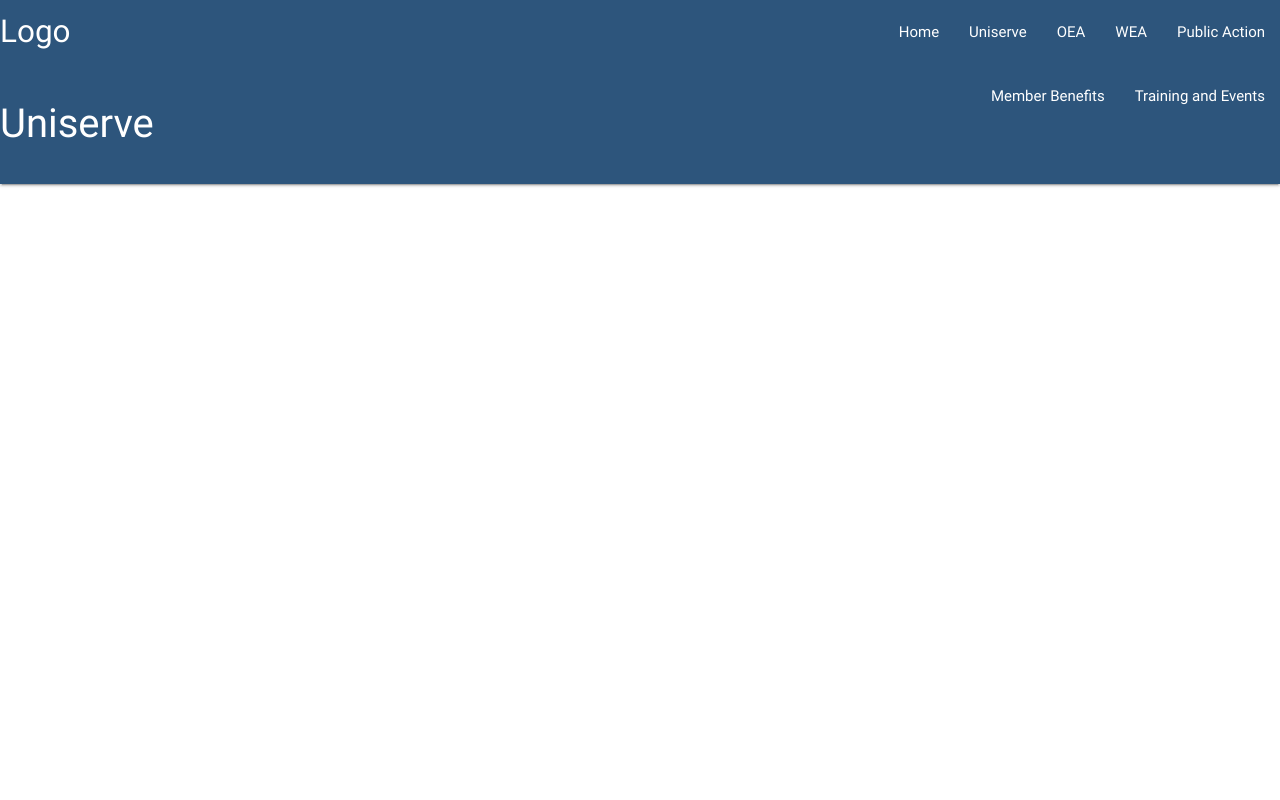
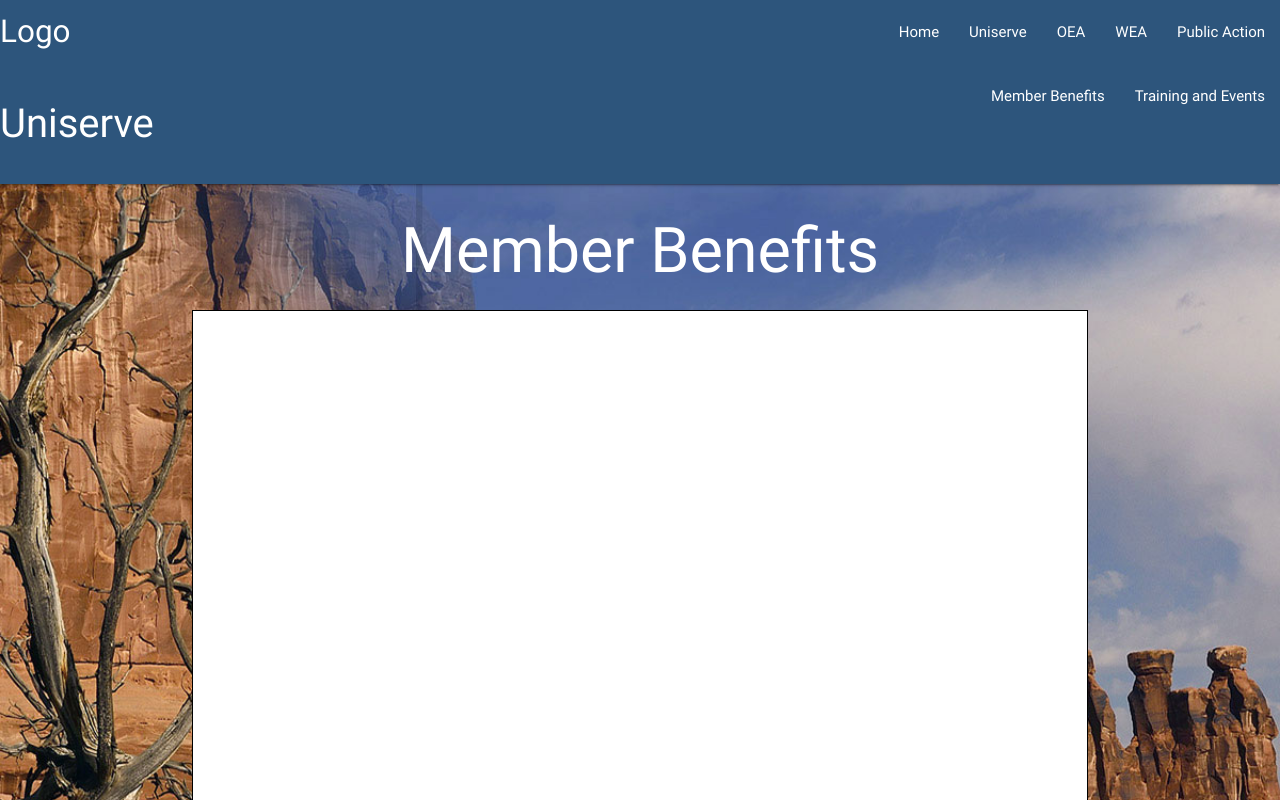
Before and after one commit to Sword220/uniserve, a React (Create React App) app in the folder uniserv-site/client/: page /memberben in a window 1280 px wide. Shown: the top 800 px of the page. Built offline with nearby package versions, Linux system fonts and the light colour scheme.

Commit message:
member benefits component

```diff
--- a/uniserv-site/client/src/App.js
+++ b/uniserv-site/client/src/App.js
@@ -7,6 +7,7 @@
 import Oea from './components/Oea'
 import Wea from './components/Wea'
 import PubAction from './components/PubAction'
+import MemberBen from './components/MemberBen'
 import Background from './images/Background.jpg'
 
 const BackgroundImage = styled.div`
@@ -29,6 +30,7 @@
           <Route exact path='/oea' component={Oea} />
           <Route exact path='/wea' component={Wea} />
           <Route exact path='/pubaction' component={PubAction} />
+          <Route exact path='/memberben' component={MemberBen} />
         </Switch>
       </BackgroundImage>
     )
--- a/uniserv-site/client/src/components/MemberBen.js
+++ b/uniserv-site/client/src/components/MemberBen.js
@@ -0,0 +1,27 @@
+import React, { Fragment } from 'react'
+import Footer from './Footer'
+
+class MemberBen extends React.Component{
+  render() {
+    return(
+      <Fragment>
+        <h1 style={{ textAlign: 'center' }}>Member Benefits</h1>
+        <div
+          class="container"
+          style={{
+            display: 'flex',
+            justifyContent: 'center',
+            border: 'solid 1px black',
+            height: '900px',
+            marginBottom: '20px',
+            background: 'white',
+          }} >
+          <h2>All the good stuff about membership</h2>
+        </div>
+        <Footer />
+      </Fragment>
+    )
+  }
+}
+
+export default MemberBen
```
